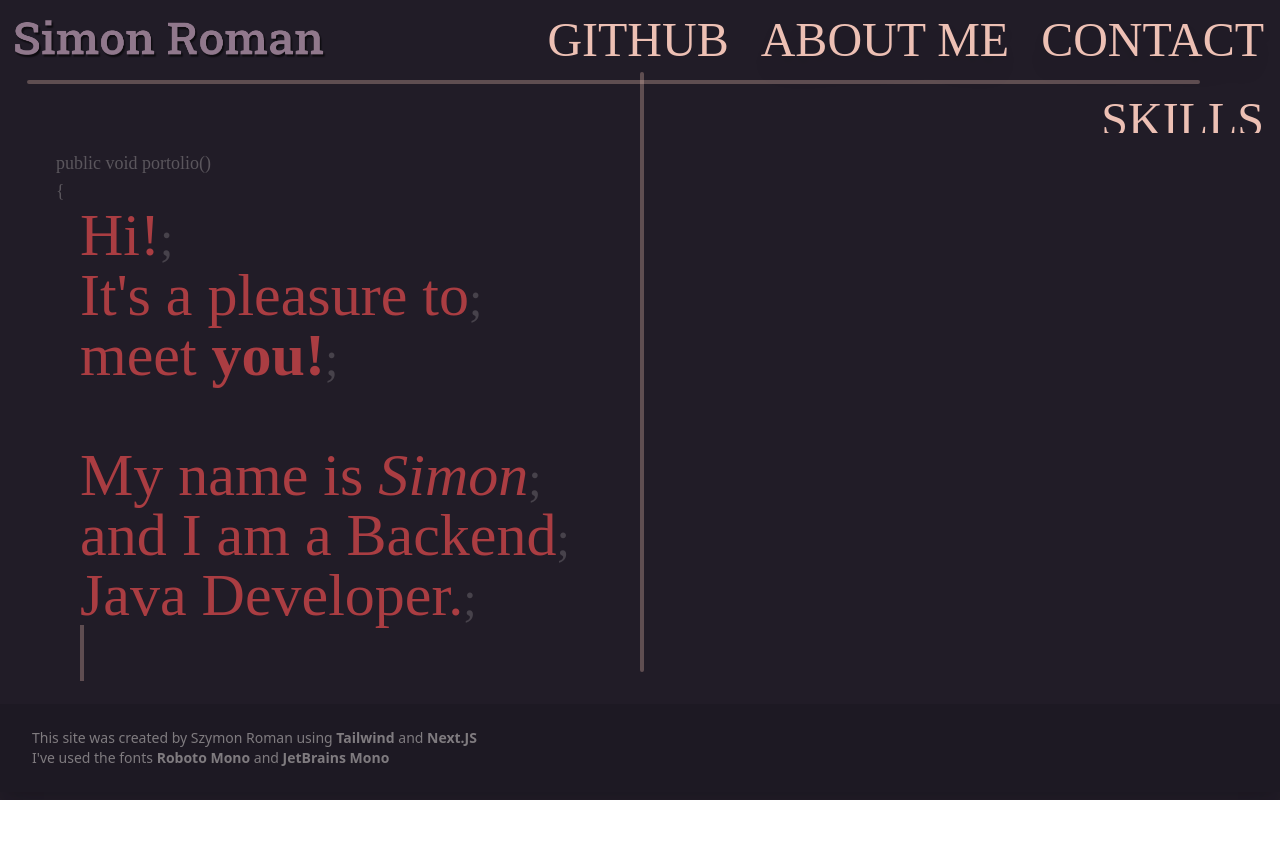
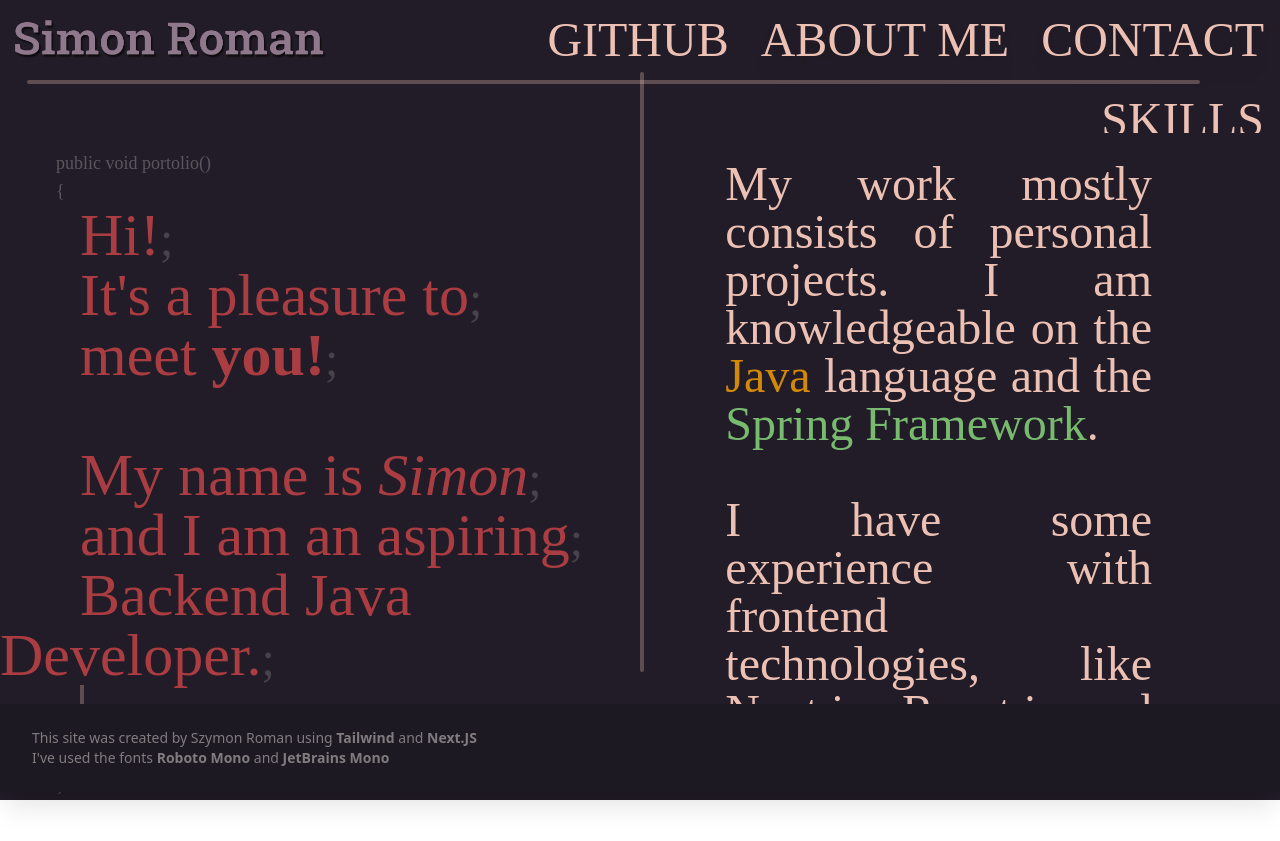
Before and after one commit to Qraven/Portfolio, a Next.js app: page /Skills in a window 1280 px wide. Before the commit the page ends 800 px from the top, so only its background shows below. Built offline with nearby package versions, Linux system fonts and the light colour scheme.

Commit message:
added content to skills.js

```diff
--- a/pages/Contact.js
+++ b/pages/Contact.js
@@ -59,9 +59,9 @@ export default function contact()
               <br></br>
               <a className="ml-20">My name is <i>Simon</i><a className="text-footer text-opacity-20 text-5xl">&#59;</a></a>
               <br></br>
-              <a className="ml-20">and I am a Backend<a className="text-footer text-opacity-20 text-5xl">&#59;</a></a>
+              <a className="ml-20">and I am an aspiring<a className="text-footer text-opacity-20 text-5xl">&#59;</a></a>
               <br></br>
-              <a className="ml-20">Java Developer.<a className="text-footer text-opacity-20 text-5xl">&#59;</a></a>
+              <a className="ml-20">Backend Java Developer.<a className="text-footer text-opacity-20 text-5xl">&#59;</a></a>
               <br></br>
               <div className="border-l-4 h-14 border-solid border-pink border-opacity-30 ml-20 animate-blink"></div>
               <a className=" text-lg ml-14 text-footer text-opacity-30">&#125;</a>
--- a/pages/Skills.js
+++ b/pages/Skills.js
@@ -59,9 +59,9 @@ export default function skills()
               <br></br>
               <a className="ml-20">My name is <i>Simon</i><a className="text-footer text-opacity-20 text-5xl">&#59;</a></a>
               <br></br>
-              <a className="ml-20">and I am a Backend<a className="text-footer text-opacity-20 text-5xl">&#59;</a></a>
+              <a className="ml-20">and I am an aspiring<a className="text-footer text-opacity-20 text-5xl">&#59;</a></a>
               <br></br>
-              <a className="ml-20">Java Developer.<a className="text-footer text-opacity-20 text-5xl">&#59;</a></a>
+              <a className="ml-20">Backend Java Developer.<a className="text-footer text-opacity-20 text-5xl">&#59;</a></a>
               <br></br>
               <div className="border-l-4 h-14 border-solid border-pink border-opacity-30 ml-20 animate-blink"></div>
               <a className=" text-lg ml-14 text-footer text-opacity-30">&#125;</a>
@@ -72,6 +72,13 @@ export default function skills()
 
           <div className="border-l-4 h-3/4 border-solid border-pink border-opacity-30 float-left absolute left-1/2 bottom-32 rounded-lg"></div>
 
+          <section className="w-1/3 h-1/2 float-right absolute bottom-60 right-32 text-justify break-words font-light">
+            <a className="text-pink font-roboto font-regular text-5xl hover:text-opacity-75 hover:cursor-default">
+              My work mostly consists of personal projects. I am knowledgeable on the <a className="text-orange text-opacity-80">Java</a> language and the <a className=" text-green text-opacity-80">Spring Framework</a>.
+              <br></br><br></br>
+              I have some experience with frontend technologies, like <b>Next.js</b>, <b>React.js</b> and <b>TailwindCSS</b>.
+            </a>
+          </section>
 
         </span>
 
--- a/pages/about.js
+++ b/pages/about.js
@@ -59,9 +59,9 @@ export default function about()
                 <br></br>
                 <a className="ml-20">My name is <i>Simon</i><a className="text-footer text-opacity-20 text-5xl">&#59;</a></a>
                 <br></br>
-                <a className="ml-20">and I am a Backend<a className="text-footer text-opacity-20 text-5xl">&#59;</a></a>
+                <a className="ml-20">and I am an aspiring<a className="text-footer text-opacity-20 text-5xl">&#59;</a></a>
                 <br></br>
-                <a className="ml-20">Java Developer.<a className="text-footer text-opacity-20 text-5xl">&#59;</a></a>
+                <a className="ml-20">Backend Java Developer.<a className="text-footer text-opacity-20 text-5xl">&#59;</a></a>
                 <br></br>
                 <div className="border-l-4 h-14 border-solid border-pink border-opacity-30 ml-20 animate-blink"></div>
                 <a className=" text-lg ml-14 text-footer text-opacity-30">&#125;</a>
@@ -71,7 +71,7 @@ export default function about()
 
               <div className="border-l-4 h-3/4 border-solid border-pink border-opacity-30 float-left absolute left-1/2 bottom-32 rounded-lg"></div>
 
-              <section className="w-1/3 h-1/2 float-right absolute bottom-60 right-32 text-justify break-words">
+              <section className="w-1/3 h-1/2 float-right absolute bottom-60 right-32 text-justify break-words font-light">
                 <a className="text-pink font-roboto font-regular text-5xl hover:text-opacity-75 hover:cursor-default">
                   I'm a young and aspiring <b>software developer</b>
                   <br></br>
--- a/pages/index.js
+++ b/pages/index.js
@@ -59,9 +59,9 @@ export default function HomePage()
               <br></br>
               <a className="ml-20">My name is <i>Simon</i><a className="text-footer text-opacity-20 text-5xl">&#59;</a></a>
               <br></br>
-              <a className="ml-20">and I am a Backend<a className="text-footer text-opacity-20 text-5xl">&#59;</a></a>
+              <a className="ml-20">and I am an aspiring<a className="text-footer text-opacity-20 text-5xl">&#59;</a></a>
               <br></br>
-              <a className="ml-20">Java Developer.<a className="text-footer text-opacity-20 text-5xl">&#59;</a></a>
+              <a className="ml-20">Backend Java Developer.<a className="text-footer text-opacity-20 text-5xl">&#59;</a></a>
               <br></br>
               <div className="border-l-4 h-14 border-solid border-pink border-opacity-30 ml-20 animate-blink"></div>
               <a className=" text-lg ml-14 text-footer text-opacity-30">&#125;</a>
--- a/tailwind.config.js
+++ b/tailwind.config.js
@@ -30,7 +30,9 @@ module.exports = {
       'pink': '#EDC0B4',
       'footer': '#E2DDDC',
       'red': '#AA3D42',
-      'darkRed': '#8f2b2f'
+      'darkRed': '#8f2b2f',
+      'green': '#8FE381',
+      'orange': '#FFA500'
     },
     fontFamily: {
       'roboto': ['"Roboto Slab"'],
```
